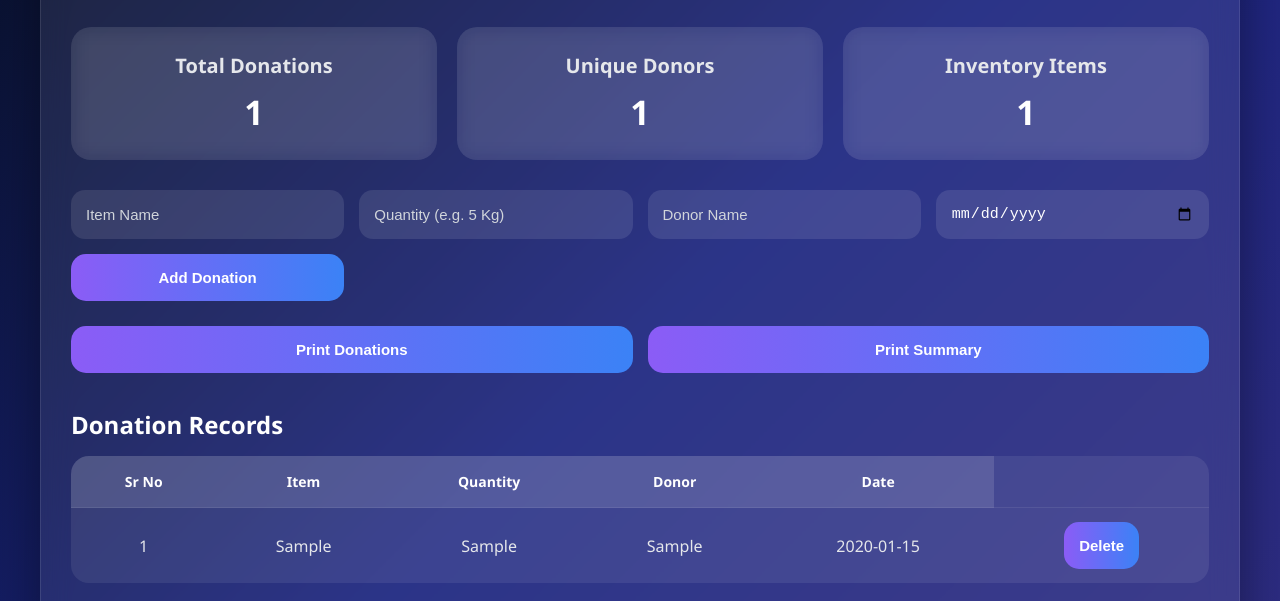
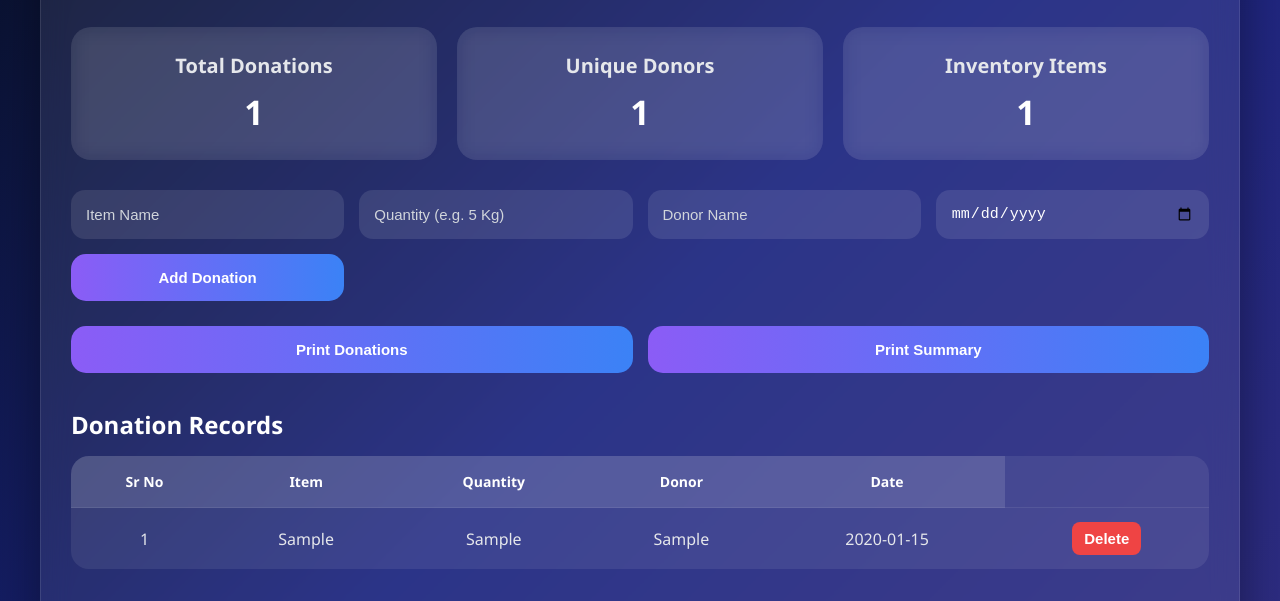
Before and after one commit to KousCodz/NGO-PROJECT-2, a plain HTML site: page index.html in a window 1280 px wide. Both pictures are taken after typing "Sample", "Sample", "Sample", "2020-01-15" into the empty fields and a click on the button "Add Donation". Shown: the part 141-742 px from the top of the page. Drawn offline with Linux system fonts and the light colour scheme.

Commit message:
Update style.css

```diff
--- a/style.css
+++ b/style.css
@@ -161,6 +161,18 @@ tbody tr:hover{
 .summary-table thead{
     background:linear-gradient(90deg,#10b981,#059669);
 }
+.delete-btn{
+    background:#ef4444;
+    color:white;
+    border:none;
+    padding:8px 12px;
+    border-radius:8px;
+    cursor:pointer;
+}
+
+.delete-btn:hover{
+    background:#dc2626;
+}
 
 @media(max-width:768px){
 
```
